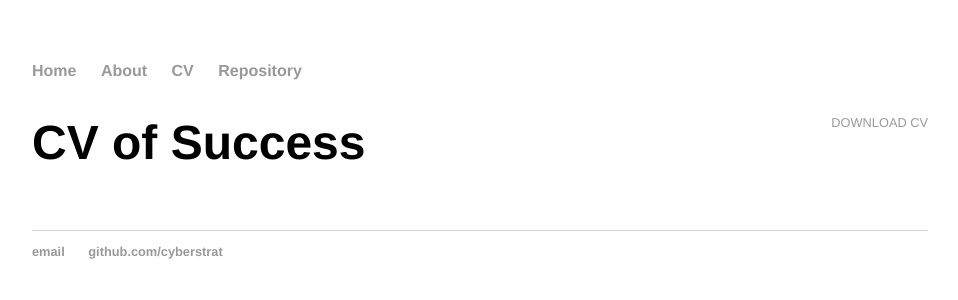
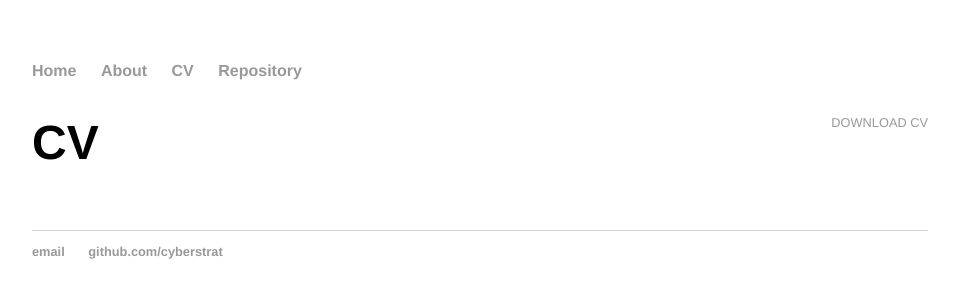
Before and after one commit to cyberstrat/cyberstrat.github.io, a Jekyll site: the page built from cv/index.html, in a window 1280 px wide. Shown: the top 300 px of the page, without its empty margins (160-1118 px from the left). Built offline with Jekyll 4.4.1, drawn with Linux system fonts in a browser that asks for light colours.

Commit message:
Update index.html

```diff
--- a/cv/index.html
+++ b/cv/index.html
@@ -1,11 +1,11 @@
 ---
 layout: default
-title: Current Status
+title: CV
 ---
 
 	<div class="cv">
 		<a href="#" class="download" title="Download CV as PDF">Download CV</a>
-					<h1>CV of Success</h1>
+					<h1>CV</h1>
 
 
 	</div>
```
